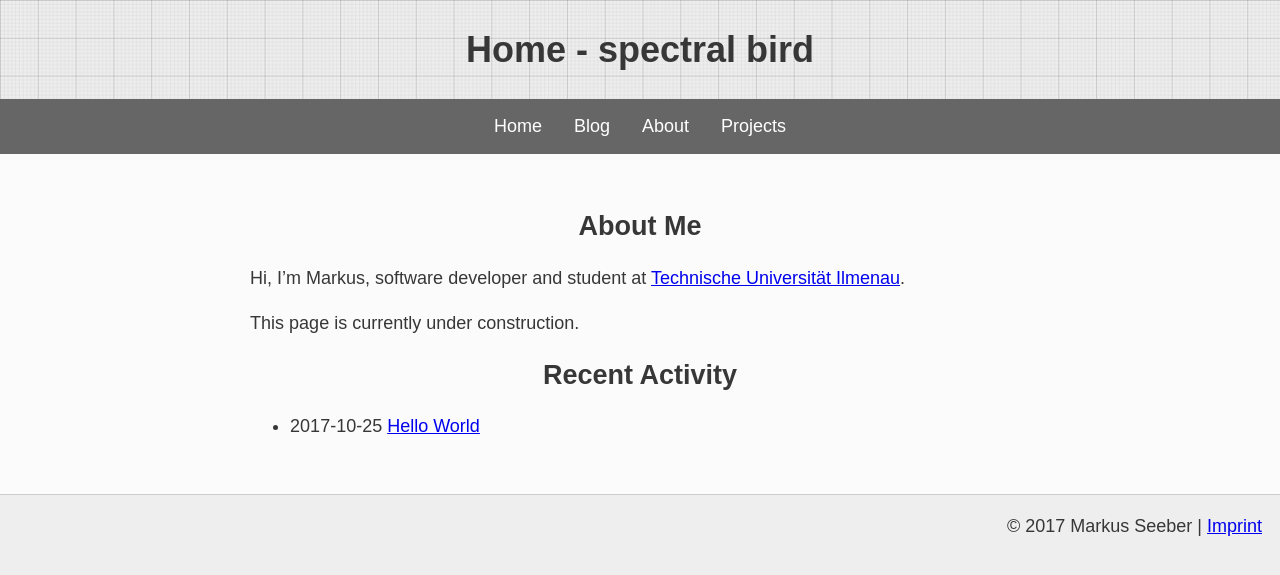
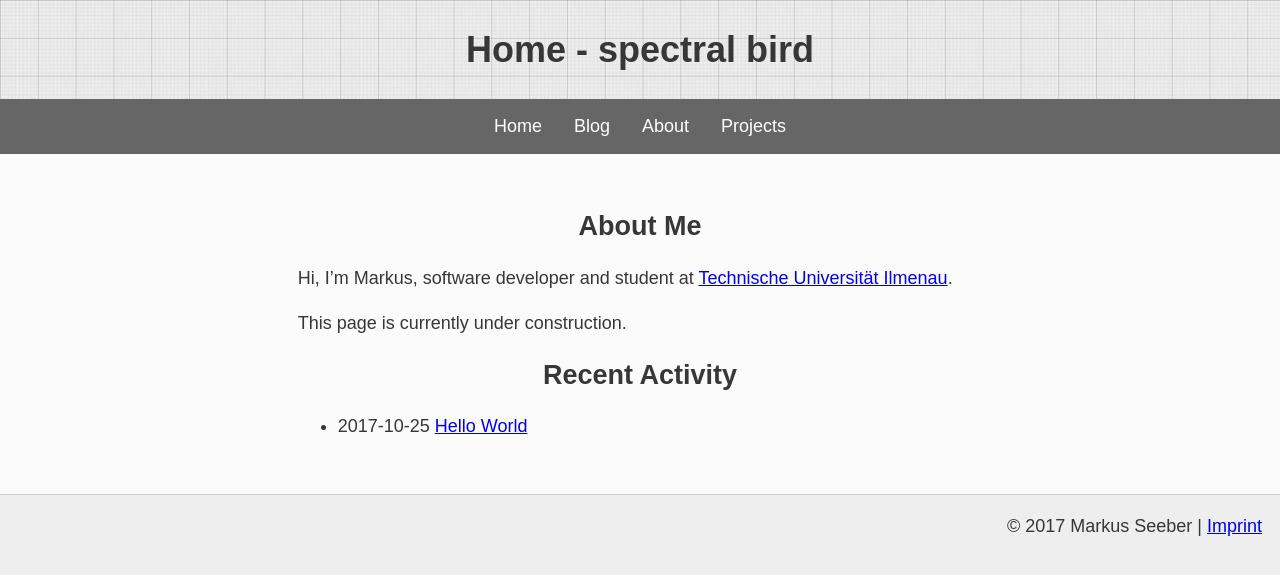
Before and after one commit to mseeber/mseeber.github.io, a Jekyll site: the page built from index.md, in a window 1280 px wide. Shown: the top 575 px of the page. Built offline with Jekyll 4.4.1, drawn with Linux system fonts in a browser that asks for light colours.

Commit message:
improove readablility
- the human brain does not compute long lines very well, this should be
  sufficiently short

```diff
--- a/css/style.css
+++ b/css/style.css
@@ -89,7 +89,7 @@
 
 article {
     margin: 1rem auto 1rem auto;
-    max-width: 82ex;
+    max-width: 72ex;
 }
 
 footer {
```
